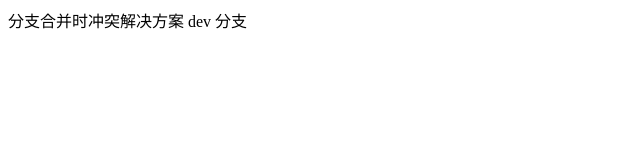
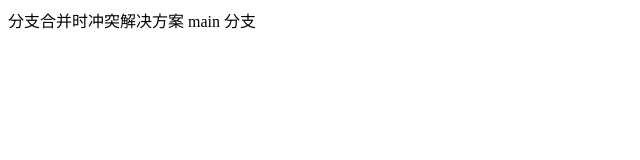
Before and after one commit to coderitl/hiddenContent, a plain HTML site: page index.html in a window 1280 px wide. Shown: the full height of the page, 0-640 px from the left. Drawn offline with Linux system fonts and the light colour scheme.

Commit message:
update: main

```diff
--- a/index.html
+++ b/index.html
@@ -7,7 +7,7 @@
 </head>
 <body>
     <div>
-    分支合并时冲突解决方案 dev 分支
+    分支合并时冲突解决方案 main 分支
     </div>
 </body>
 </html>
```
